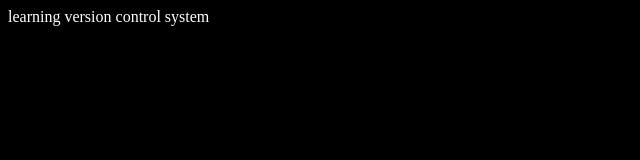
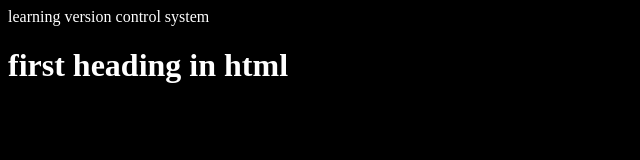
Before and after one commit to abdulwajeedAi/learning-git-github, a plain HTML site: page index.html in a window 1280 px wide. Shown: the whole page, without its empty margins (0-640 px from the left). Drawn offline with Linux system fonts and the light colour scheme.

Commit message:
third commit

```diff
--- a/index.html
+++ b/index.html
@@ -8,5 +8,6 @@
 </head>
 <body>
     learning version control system
+    <h1>first heading in html</h1>
 </body>
 </html>
```
